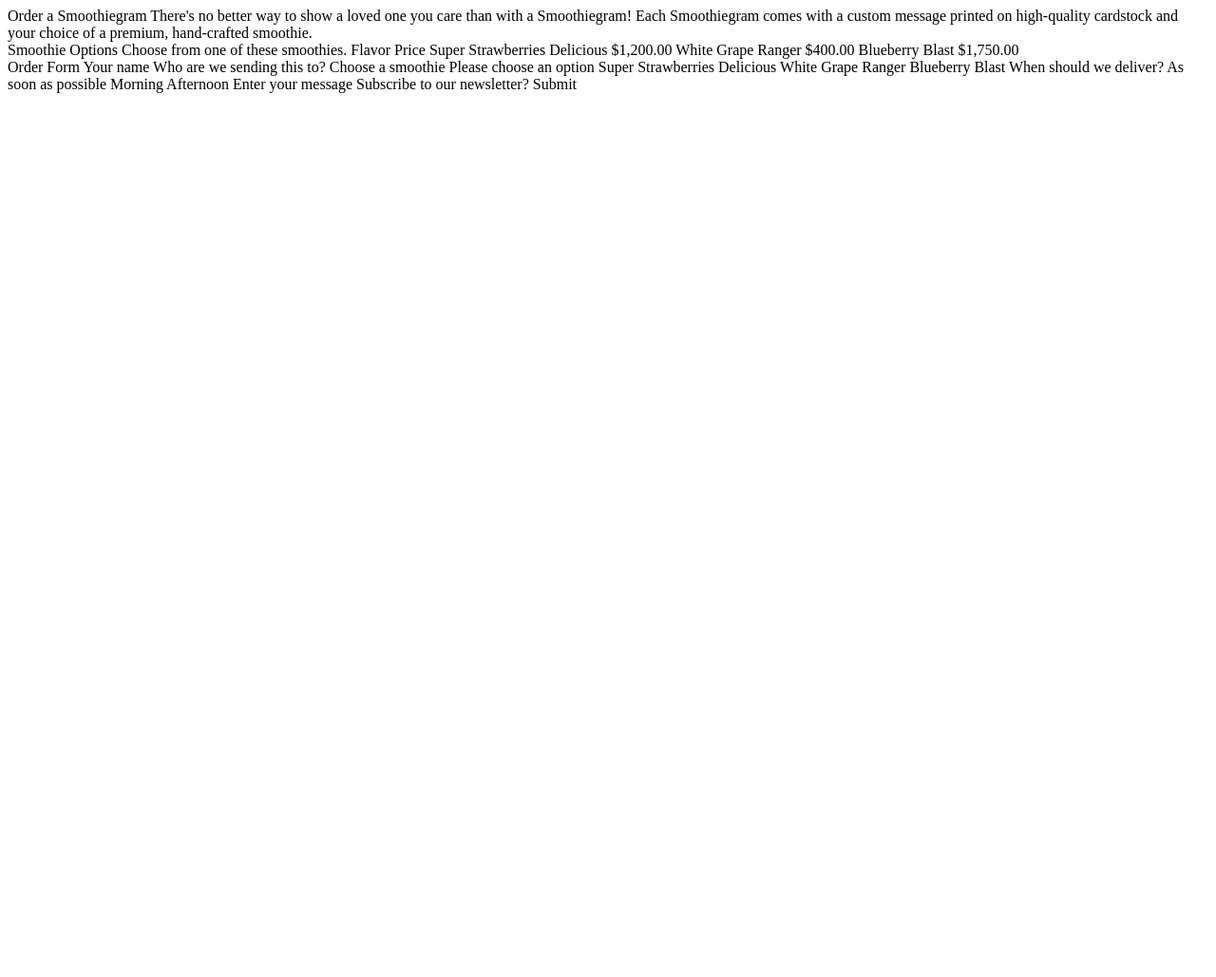
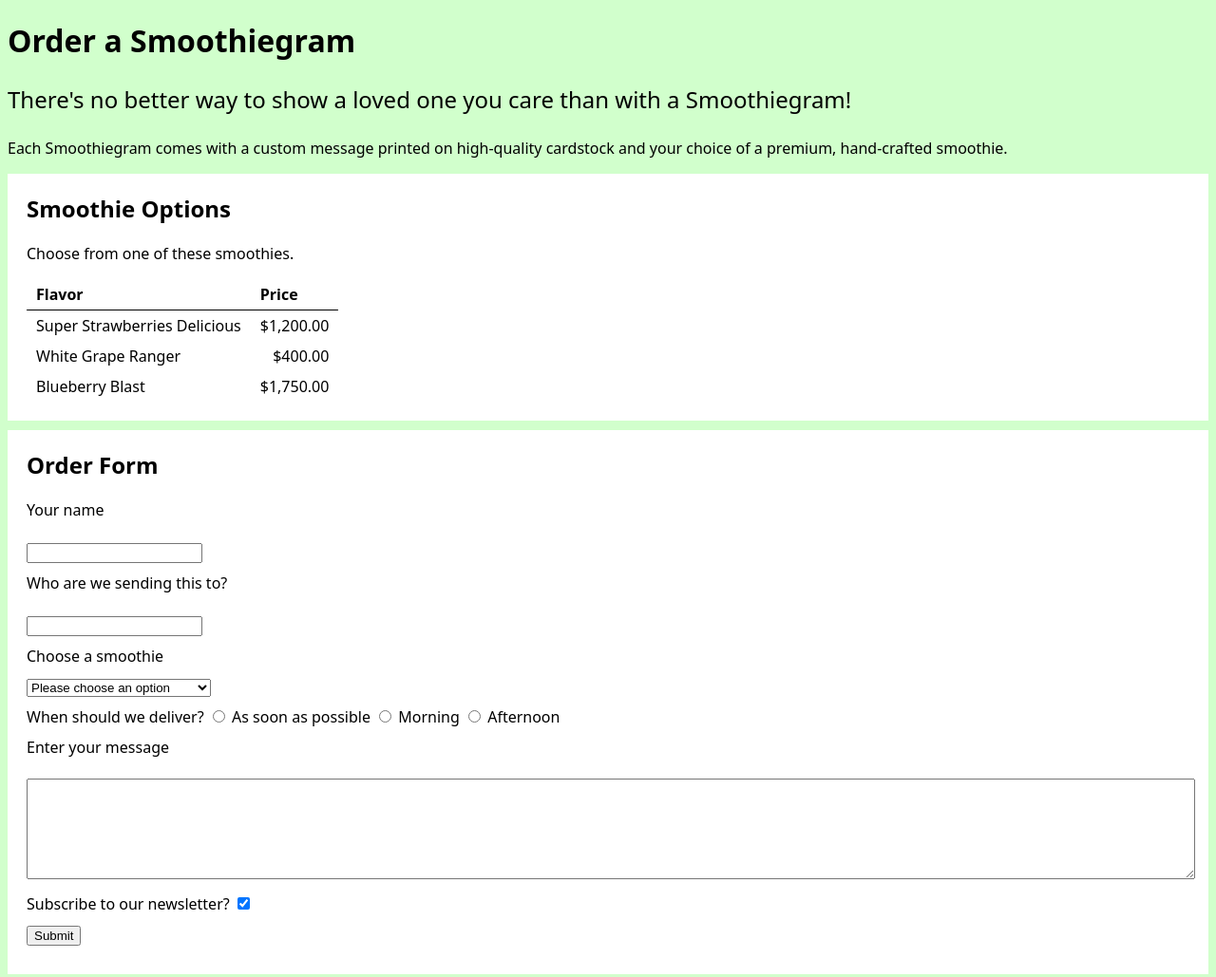
Before and after one commit to Joshawott64/wb-html-css-basics, a plain HTML site: page index.html in a window 1280 px wide. Shown: the whole page at 95% size. Before the commit the page ends 800 px from the top, so only its background shows below. Drawn offline with Linux system fonts and the light colour scheme.

Commit message:
finished creating the smoothiegram website with my paired programming parter, Munkhbold

```diff
--- a/index.html
+++ b/index.html
@@ -4,26 +4,108 @@
     <meta charset="UTF-8" />
     <meta name="viewport" content="width=device-width, initial-scale=1.0" />
     <title>Order a Smoothiegram!</title>
+
+    <link rel="stylesheet" href="styles.css" />
   </head>
 
   <body>
+    <div id="container">
     <header>
-      Order a Smoothiegram There's no better way to show a loved one you care than with a
-      Smoothiegram! Each Smoothiegram comes with a custom message printed on high-quality cardstock
-      and your choice of a premium, hand-crafted smoothie.
+      <h1>Order a Smoothiegram</h1>
+      <p class="lead">There's no better way to show a loved one you care than with a
+        Smoothiegram!</p>
+      <p>Each Smoothiegram comes with a custom message printed on high-quality cardstock
+        and your choice of a premium, hand-crafted smoothie.</p>
     </header>
 
     <main>
       <section>
-        Smoothie Options Choose from one of these smoothies. Flavor Price Super Strawberries
-        Delicious $1,200.00 White Grape Ranger $400.00 Blueberry Blast $1,750.00
+        <h2>Smoothie Options</h2>
+        <p>Choose from one of these smoothies.</p>
+
+        <table>
+          <thead>
+            <tr>
+              <th>Flavor</th>
+              <th>Price</th>
+            </tr>
+          </thead>
+          <tbody>
+            <tr>
+              <td>Super Strawberries Delicious</td>
+              <td class="price">$1,200.00</td>
+            </tr>
+            <tr>
+              <td>White Grape Ranger</td>
+              <td class="price">$400.00</td>
+            </tr>
+            <tr>
+              <td>Blueberry Blast</td>
+              <td class="price">$1,750.00</td>
+            </tr>
+          </tbody>
+        </table>
       </section>
 
       <section>
-        Order Form Your name Who are we sending this to? Choose a smoothie Please choose an option
-        Super Strawberries Delicious White Grape Ranger Blueberry Blast When should we deliver? As
-        soon as possible Morning Afternoon Enter your message Subscribe to our newsletter? Submit
+        <h2>Order Form</h2>
+        <form>
+          <div class="form-group">
+            <label>Your name</label>
+            <br>
+            <input type="text" name="sender">
+          </div>
+          <div class="form-group">
+            <label>Who are we sending this to?</label>
+            <br>
+            <input type="text" name="recipient">
+          </div>
+          <div class="form-group">
+            <label>Choose a smoothie</label>
+          </div>
+          <div class="form-group">
+            <select>
+              <option value="">Please choose an option</option>
+              <option value="super-strawberries-delicious">Super Strawberries Delicious</option>
+              <option value="white-grape-ranger">White Grape Ranger</option>
+              <option value="blueberry-blast">Blueberry Blast</option>
+            </select>
+          </div>
+
+
+          <div class="form-group">
+            <span>When should we deliver?</span>
+
+            <input type="radio" name="delivery-time" value="asap">
+            <label for="asap" class="inline-label">As soon as possible</label>
+
+            <input type="radio" name="delivery-time" value="am">
+            <label for="am" class="inline-label">Morning</label>
+
+            <input type="radio" name="delivery-time" value="pm">
+            <label for="pm" class="inline-label">Afternoon</label>
+          </div>
+
+          <div class="form-group">
+            <label>Enter your message</label>
+            <br>
+            <textarea name="message"></textarea>
+          </div>
+
+          <div class="form-group">
+            <label for="subscribe" class="inline-label">Subscribe to our newsletter?</label>
+            <input type="checkbox" name="subscribe" value="yes" checked>
+          </div>
+
+          <div class="form-group">
+            <button>Submit</button>
+          </div>
+
+
+        </form>
+
       </section>
     </main>
+  </div>
   </body>
 </html>
--- /dev/null
+++ b/styles.css
@@ -0,0 +1,63 @@
+body {
+    font-family: system-ui, sans-serif;
+    background: #d1ffcc;
+}
+
+.lead {
+    font-size: 1.5em;
+    font-weight: 300;
+}
+
+section {
+    background: white;
+    padding: 20px;
+    margin: 10px 0;
+}
+
+section h2 {
+    margin-top: 0;
+}
+
+th {
+    text-align: left;
+    border-bottom: 1px solid black;
+}
+
+table {
+    border-collapse: collapse;
+}
+
+th {
+    padding: 5px 10px;
+}
+
+td {
+    padding: 5px 10px;
+}
+
+.price {
+    text-align: end;
+}
+
+.form-group {
+    margin-bottom: 10px;
+}
+
+label {
+    display: block;
+}
+
+.inline-label {
+    display: inline;
+}
+
+textarea {
+    width: 100%;
+    min-height: 100px;
+}
+
+.container {
+    max-width: 800px;
+    margin-left: auto;
+    margin-right: auto;
+}
```
